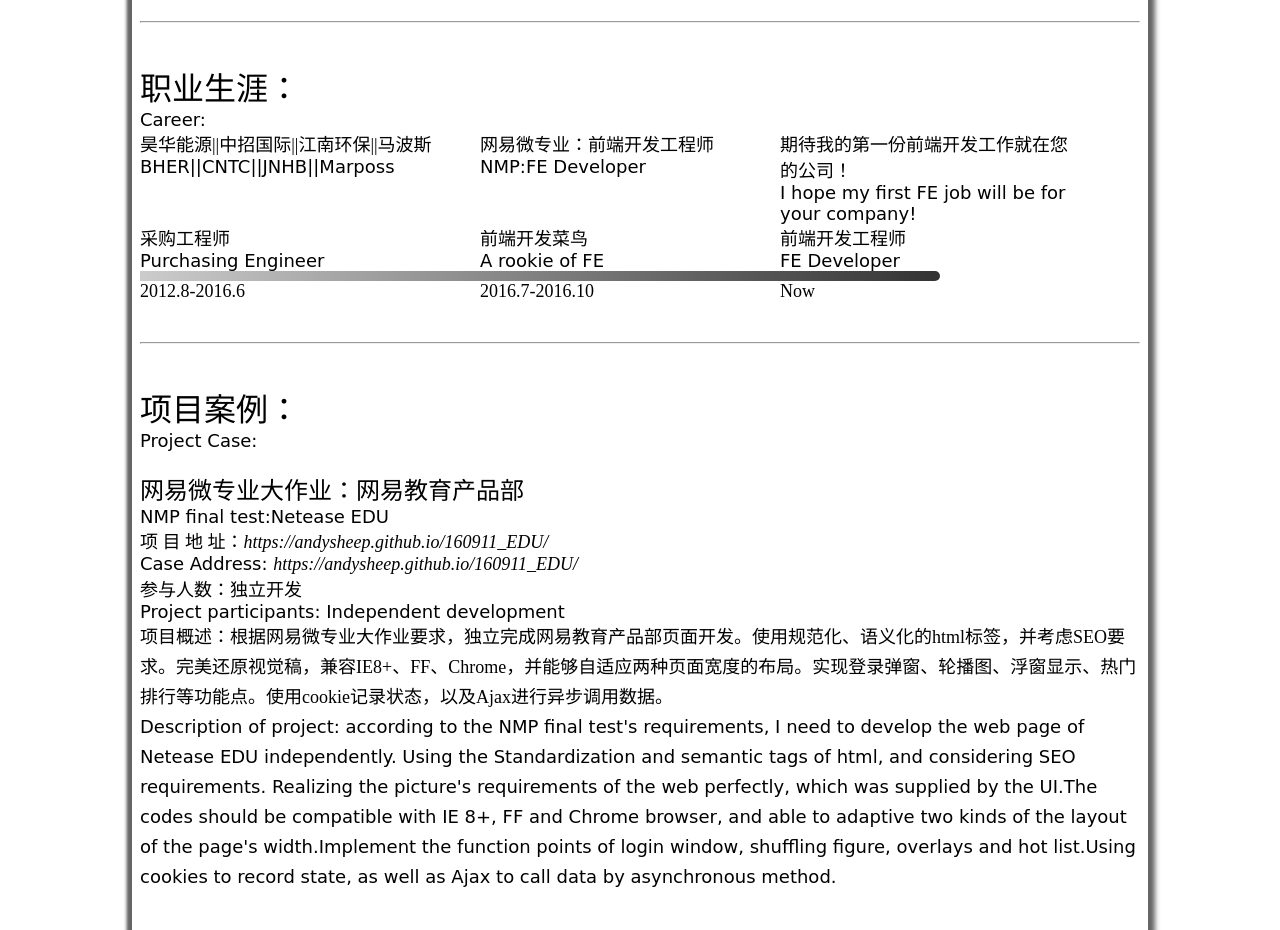
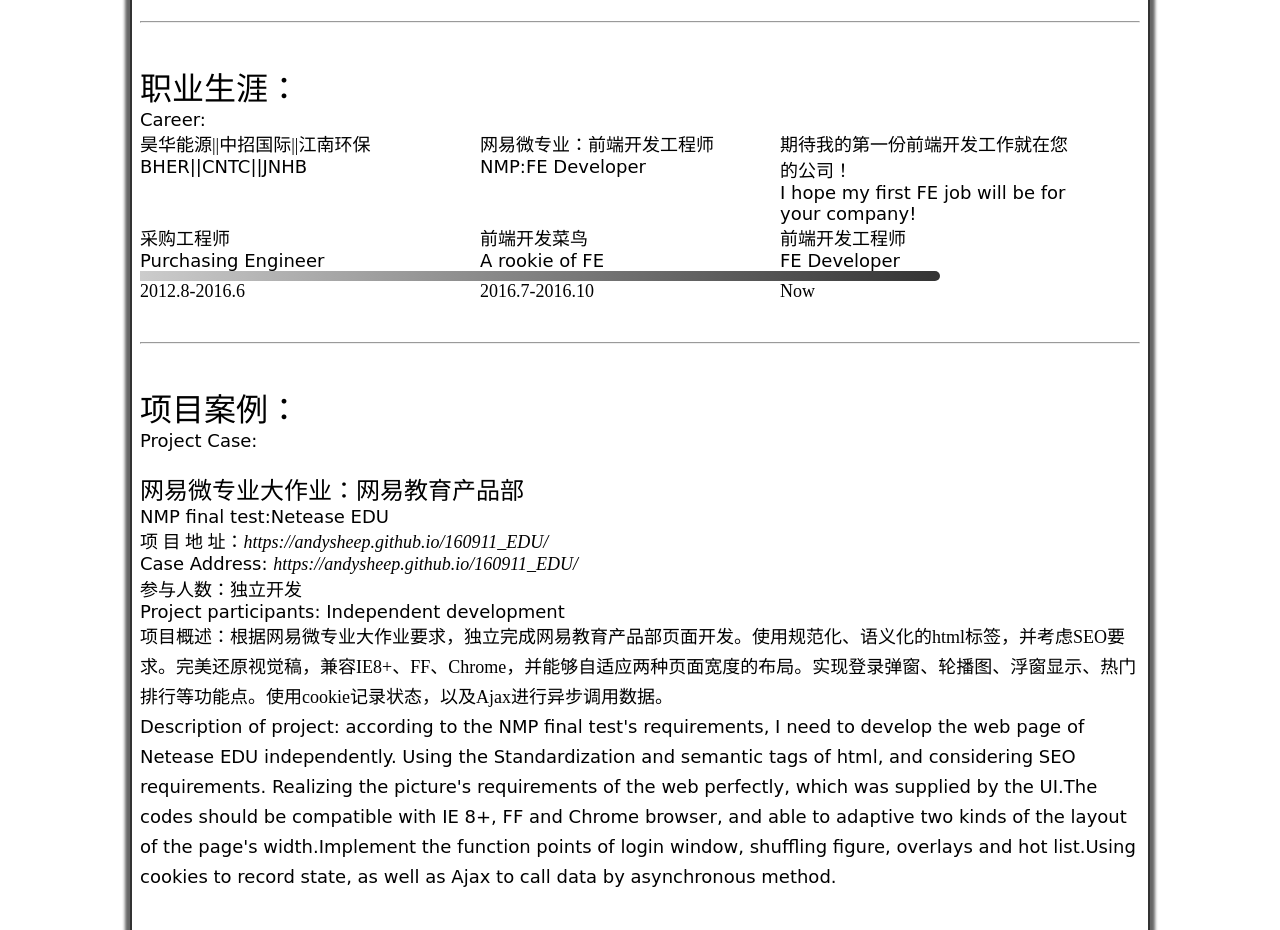
Before and after one commit to AndySheep/Personal-CV, a plain HTML site: page index.html in a window 1280 px wide. Shown: the part 1080-2010 px from the top of the page. Drawn offline with Linux system fonts and the light colour scheme.

Commit message:
final v1.0

```diff
--- a/index.html
+++ b/index.html
@@ -90,7 +90,7 @@
 			<div id="JobCareer">
 				<h1>职业生涯：<i>Career:</i></h1>
 				<ul>
-					<li>昊华能源||中招国际||江南环保||马波斯<i>BHER||CNTC||JNHB||Marposs</i></li>
+					<li>昊华能源||中招国际||江南环保<i>BHER||CNTC||JNHB</i></li>
 					<li>网易微专业：前端开发工程师<i>NMP:FE Developer</i></li>
 					<li>期待我的第一份前端开发工作就在您的公司！<i>I hope my first FE job will be for your company!</i></li>
 				</ul>
--- a/stylesheets/CVmedia.css
+++ b/stylesheets/CVmedia.css
@@ -325,7 +325,7 @@
 	.SkillList li:nth-child(7){
 		display: none!important;
 	}
-	.SkillTime li:nth-child(2){
+	.SkillTime li:nth-child(3){
 		display: none!important;
 	}
 	/* 职业生涯 */
--- a/stylesheets/CVstyle.css
+++ b/stylesheets/CVstyle.css
@@ -1,7 +1,9 @@
 /* 整体边框样式 */
 .g-wrap{
-	border: 0 5px solid #333;
-	box-shadow: 2px 0 5px 5px #666,-2px 0 3px 3px #666;
+	border-width: 0 2px;
+	border-style: solid;
+	border-color: #333;
+	box-shadow: 2px 0 3px 3px #666,-2px 0 3px 3px #666;
 }
 /* /整体边框样式 */
 /* 头部信息样式 */
```
Also changed, not shown: Andy Xu CV.html (+1 -1 lines).
